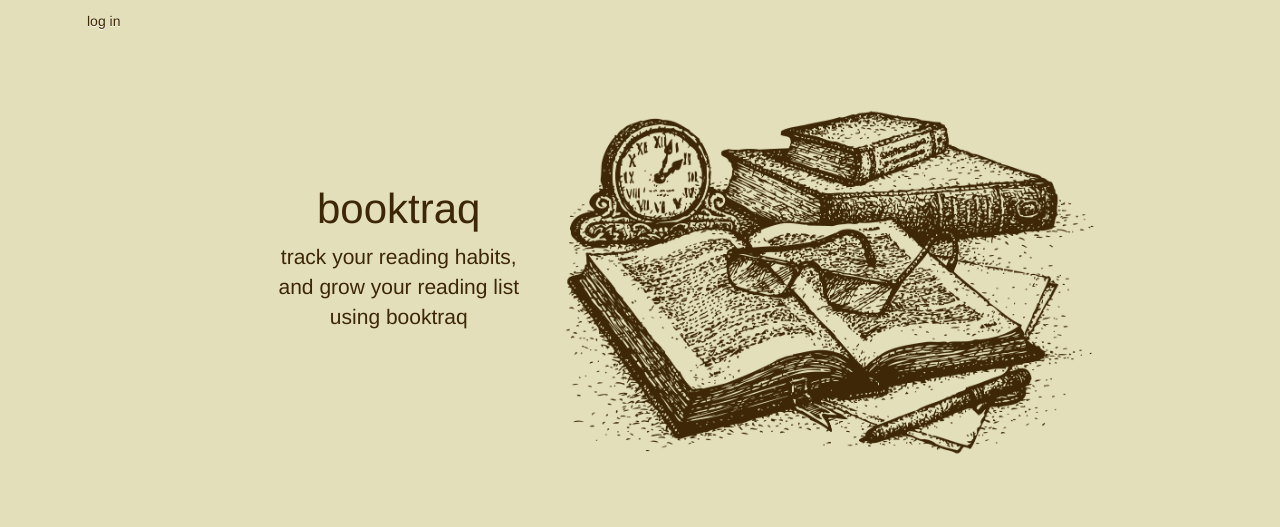
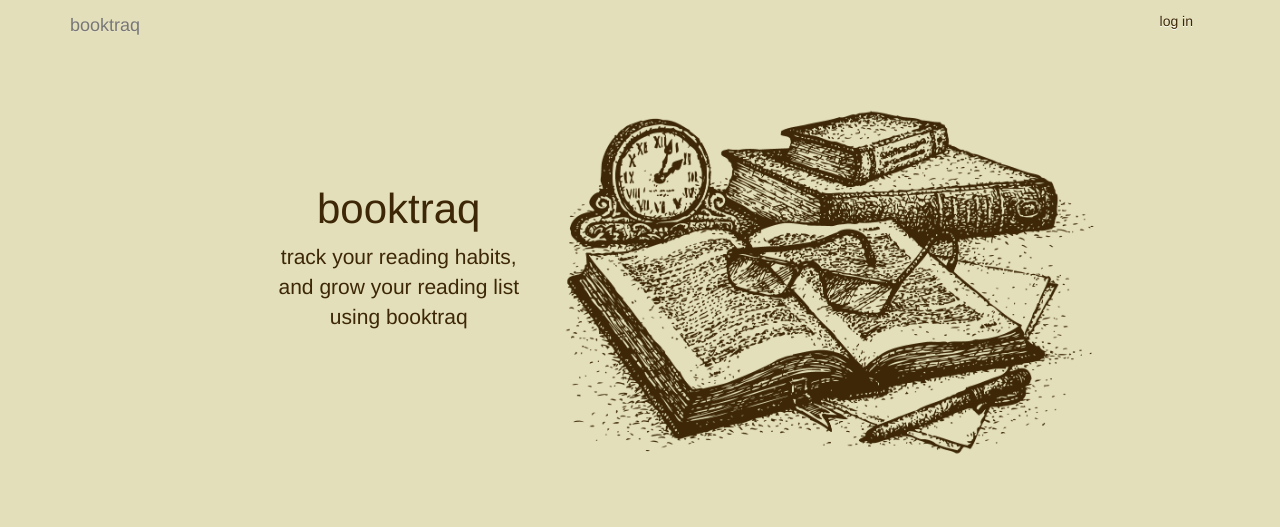
Before and after one commit to theshannonclark/item-catalog, a Flask app: page / in a window 1280 px wide. Shown: the top 527 px of the page. Run offline with Flask 2, Linux system fonts and the light colour scheme; some libraries are stand-ins or nearby versions.

Commit message:
Rearrange the navbar
Added a brand image so that there is a way of getting home from
every page, and moved the login link to the right.

```diff
--- a/catalog/templates/layout.html
+++ b/catalog/templates/layout.html
@@ -24,8 +24,9 @@
         <nav class="navbar navbar-default navbar-static-top navbar-booktraq" role="navigation">
             <div class="container">
                 <div class="navbar-header">
-                    <a class="btn btn-default navbar-left booktraq-login" href="#">log in</a>
+                    <a class="navbar-brand" href="/">booktraq</a>
                 </div>
+                <a class="btn btn-default navbar-right booktraq-login" href="#">log in</a>
             </div>
         </nav>
         {% block content %}{% endblock %}
```
